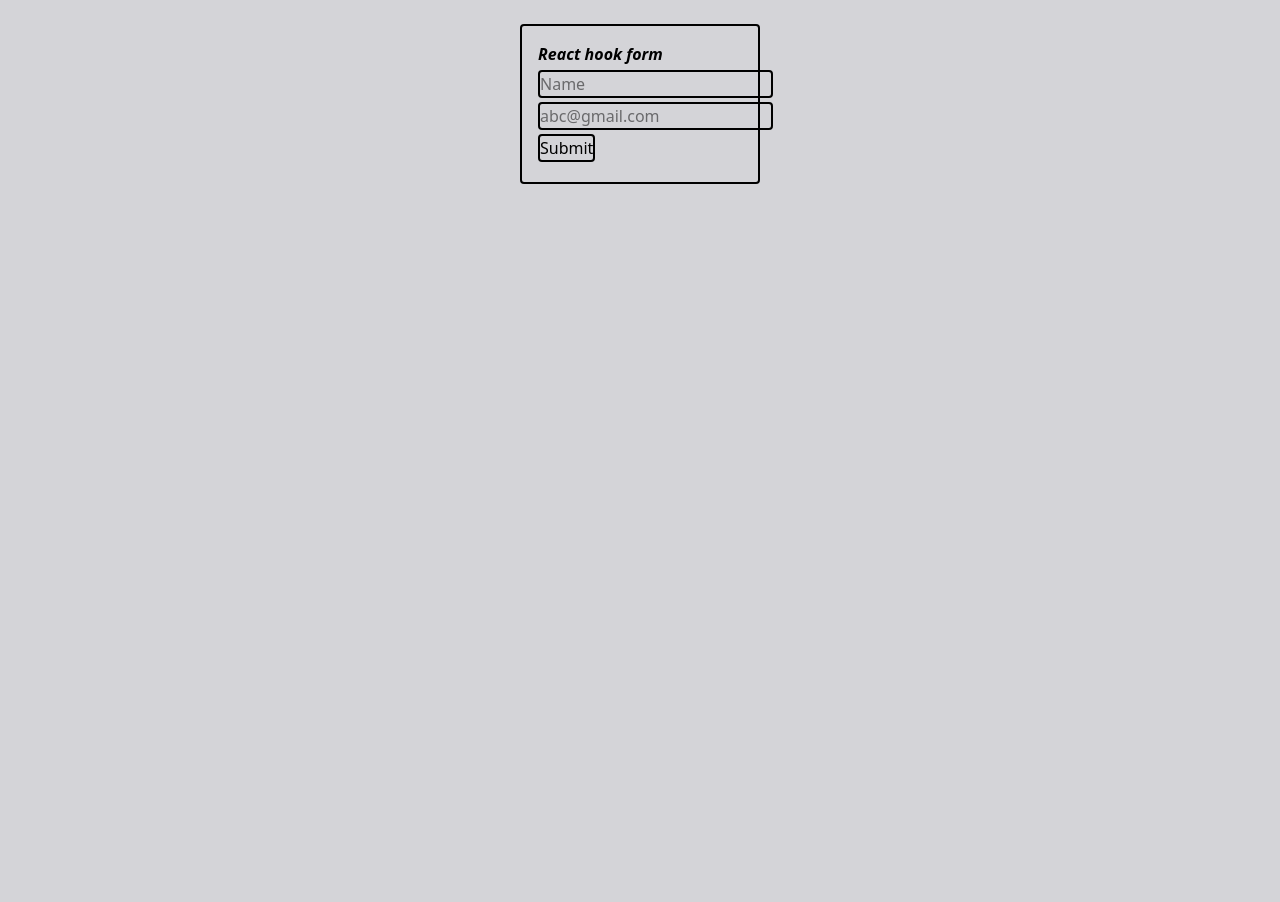
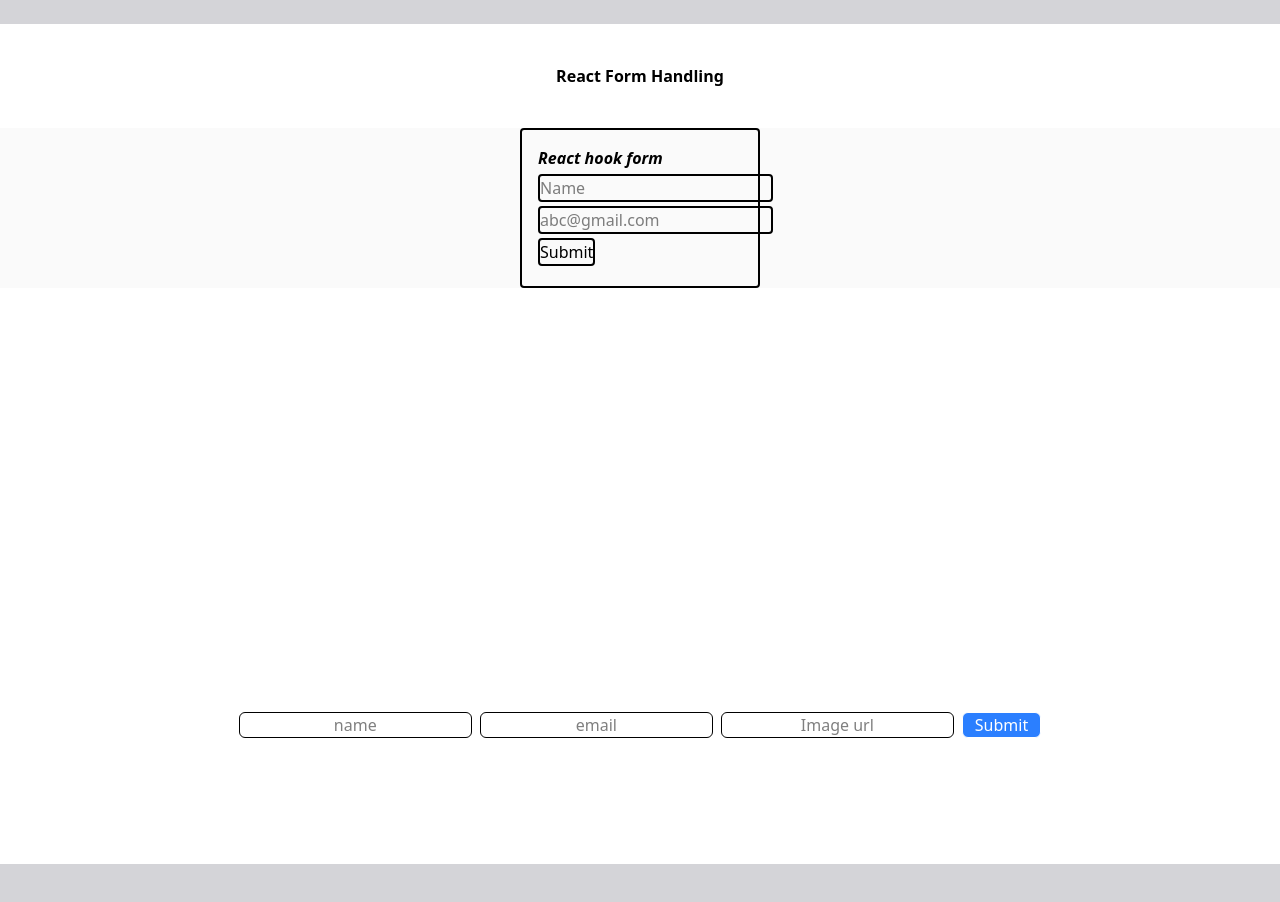
Before and after one commit to pratikjadhav6632/web-development_journey, a React (Vite) app in the folder React/Frontend_Domination/Reacting/: page / in a window 1280 px wide. Shown: the part 1640-2542 px from the top of the page. Built offline with nearby package versions, Linux system fonts and the light colour scheme.

Commit message:
Learn About Form Handling

```diff
--- a/React/Frontend_Domination/Reacting/src/App.jsx
+++ b/React/Frontend_Domination/Reacting/src/App.jsx
@@ -7,7 +7,9 @@ import Friend  from "./component/Friend";
 import Navbar from "./component/Music/navbar";
 import "./index.css";
 import Music from "./component/Music/Music";
-import Form  from "./component/Form/Form2"
+import Form  from "./component/Form/Form2";
+import FormEx from "./component/Form/FormEx";
+import Exer1 from "./component/Form/Exer1";
 function App() {
   const raw=[
     {name:"Harsh",proffession:"Painter",image:"https://images.unsplash.com/photo-1566753323558-f4e0952af115?q=80&w=1021&auto=format&fit=crop&ixlib=rb-4.1.0&ixid=M3wxMjA3fDB8MHxwaG90by1wYWdlfHx8fGVufDB8fHx8fA%3D%3D",friend:false},
@@ -66,7 +68,13 @@ function App() {
         <Friend key={index} handleFriend={handleFriend} index={index} values={items}  />
       ))}
       </div>
+      <div className="h-screen">
+  <h1 className="text-center font-bold mt-10">
+                React Form Handling
+            </h1>
       <Form/>
+      <Exer1/>
+      </div>
     <Card2/>
     <State/>
     <Card/>
--- /dev/null
+++ b/React/Frontend_Domination/Reacting/src/component/Card/Card.jsx
@@ -0,0 +1,24 @@
+import React from "react";
+
+function Card({user,handleRemove,id})
+{
+    return (
+        <>
+          <div className="h-60 w-50 bg-zinc-300  rounded-md px-5 p-5 gap-5  my-4 justify-center items-center">
+                <div className="m-auto  rounded-full h-20 w-20 bg-zinc-50 overflow-hidden object-cover">
+                        <img src={user.image} alt="img" />
+                </div>
+                <div className="">
+                    <h1 className="font-semibold text-center">{user.name}</h1>
+                    <h3 className="opacity-40 text-center font-semibold">{user.email}</h3>
+                    <p className="text-xs  ">Lorem ipsum dolor sit amet consectetur adipisicing elit. Nihil, voluptas.</p>
+                </div>
+                <div className="bg-red-500 rounded-md  m-auto mt-1 w-20 flex justify-center text-white font-semibold">
+                    <button onClick={()=>handleRemove(id)}>Remove it</button>
+                </div>
+        </div>
+        </>
+    );
+}
+
+export default Card;
--- /dev/null
+++ b/React/Frontend_Domination/Reacting/src/component/Card/Cards.jsx
@@ -0,0 +1,15 @@
+import React, { useState } from "react";
+import Card from "./Card";
+function Cards({ users, handleRemove, id }) {
+  return (
+    <>
+      <div className="flex justify-center items-center gap-5 flex-wrap h-96 max-h-96 ">
+        {users.map((item, index) => {
+          return <Card user={item} handleRemove={handleRemove} id={index} key={index} />;
+        })}
+      </div>
+    </>
+  );
+}
+
+export default Cards;
--- /dev/null
+++ b/React/Frontend_Domination/Reacting/src/component/Form/Exer1.jsx
@@ -0,0 +1,24 @@
+import react, { useState } from "react";
+import FormEx from "./FormEx";
+import Cards from "../Card/Cards";
+
+function Exer1(){
+    const [users,setUsers]=useState([]);
+
+    const handleFromSubmitData=(data)=>{
+        setUsers([...users,data]);
+    }
+
+    const handleRemove=(id)=>{
+        setUsers(()=>users.filter((item,index)=>index!=id));
+    }
+    return(
+        <>
+            <Cards handleRemove={handleRemove}  users={users}/>
+            <FormEx handleFromSubmitData={handleFromSubmitData}/>
+        </>
+    )
+}
+
+
+export default Exer1;
--- a/React/Frontend_Domination/Reacting/src/component/Form/Form2.jsx
+++ b/React/Frontend_Domination/Reacting/src/component/Form/Form2.jsx
@@ -1,13 +1,16 @@
 import react from "react";
 import {useForm} from "react-hook-form"
 function Form2(){
-    const {register,handleSubmit}=useForm();
-
+    const {register,handleSubmit,reset}=useForm();
+    const handleFormSubmit=(data)=>{
+      console.log(data);
+       reset();
+    }
     return(
         <>
-        <div className="h-screen w-full bg-zinc-300 flex justify-center">
+        <div className=" w-full bg-zinc-50 mt-10 flex justify-center">
 
-        <form  className="w-60 h-40 p-4 flex-wrap border-2 rounded" action="" onSubmit={handleSubmit(data=>console.log(data))}>
+        <form  className="w-60 h-40 p-4 flex-wrap border-2 rounded" action="" onSubmit={handleSubmit(handleFormSubmit)}>
             <h1 className="italic font-semibold">React hook form</h1>
             <input className="border-2 rounded mt-1" {...register("name")} type="text" name="name" placeholder="Name" />
             <input className="border-2 rounded mt-1" {...register("email")} type="email" name="email" placeholder="abc@gmail.com" />
--- /dev/null
+++ b/React/Frontend_Domination/Reacting/src/component/Form/FormEx.jsx
@@ -0,0 +1,27 @@
+import react from "react";
+import Cards from "../Card/Cards"
+import {useForm} from "react-hook-form"
+function FormEx({handleFromSubmitData})
+{
+    const {register,handleSubmit,reset}=useForm();
+    const HandleFormSubmit =(data)=>{
+        console.log(data);
+        handleFromSubmitData(data);
+        reset();
+    }
+    return(
+    <>
+            {/* <Cards/> */}
+            <div className="flex gap-5 justify-center py-10 ">
+                <form action="" onSubmit={handleSubmit(HandleFormSubmit)}>
+                <input className="border-1 mx-1 rounded-md text-center bg-white" placeholder="name"  {...register("name")} type="text" />
+                <input className="border-1 mx-1 rounded-md text-center bg-white" placeholder="email" {...register("email")}  type="email" name="email" id="" />
+                <input className="border-1 mx-1 rounded-md text-center bg-white" placeholder="Image url" {...register("image")}  type="text" name="image" id="" />
+                <input className="border-1 mx-1 rounded-md text-center px-3 bg-blue-500 text-white" type="submit" value="Submit" />
+                </form>
+            </div>
+    </>
+    );
+}
+
+export default FormEx;
```
